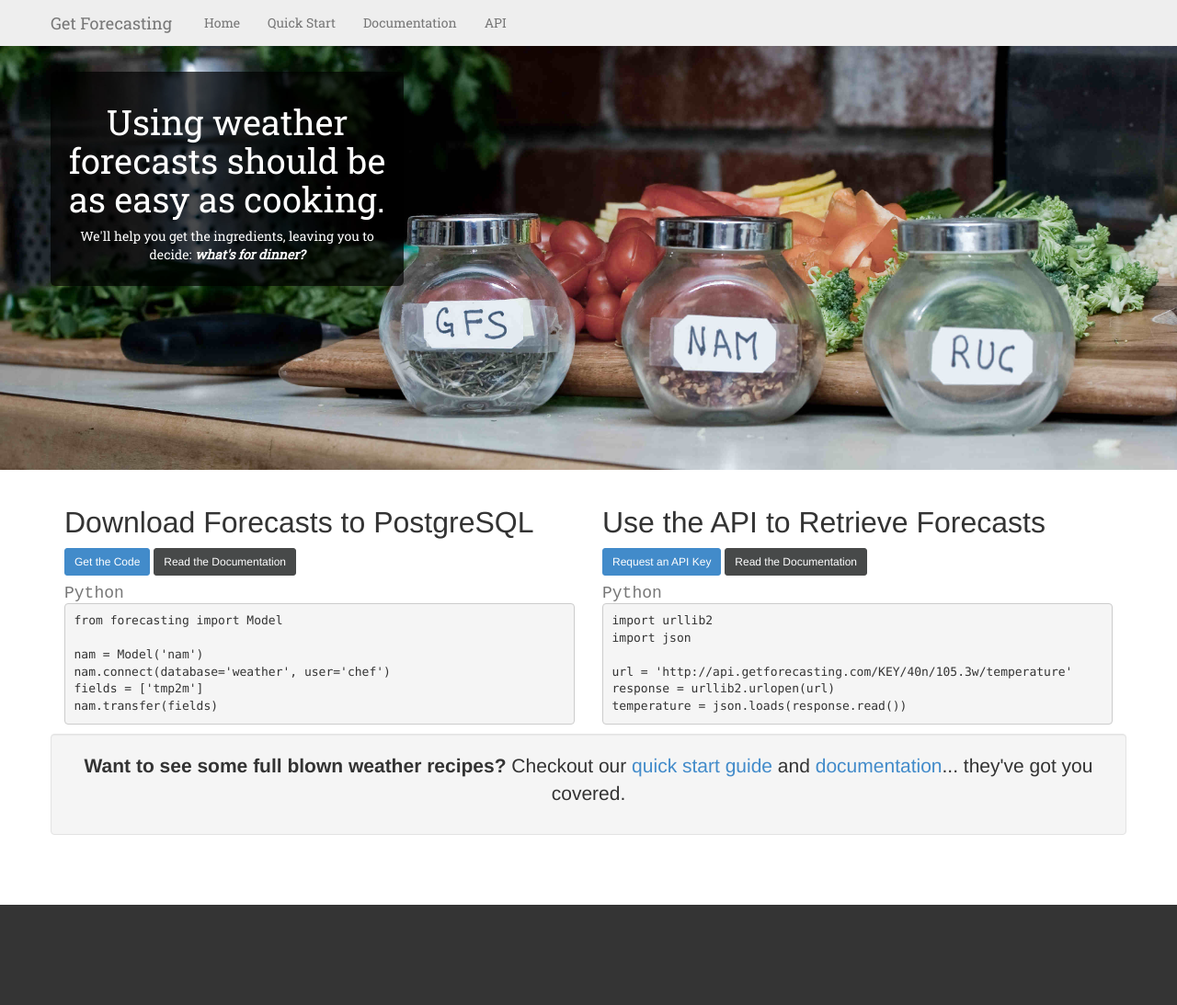
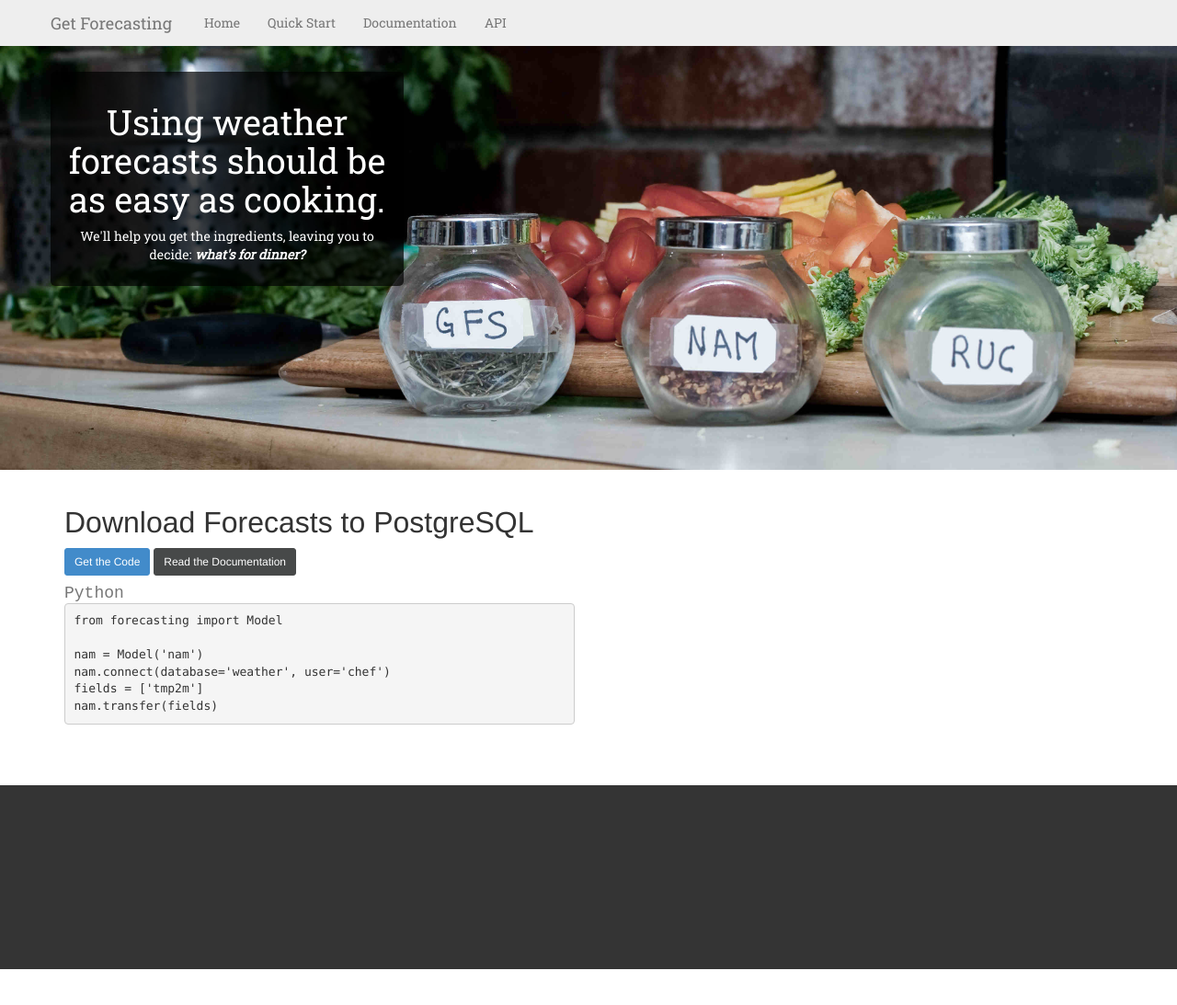
Before and after one commit to sAlexander/forecasting, a Jekyll site: the page built from index.html, in a window 1280 px wide and 1184 px high. Shown: the top 1093 px of the window at 92% size. Built offline with Jekyll 4.4.1, drawn with Linux system fonts in a browser that asks for light colours; Markdown is read by kramdown in place of the engine named in the settings.

Commit message:
Update index.html

```diff
--- a/index.html
+++ b/index.html
@@ -29,22 +29,4 @@ fields = ['tmp2m']
 nam.transfer(fields)</pre>
     </div>
   </div>
-  <div class="col-12 col-lg-6">
-    <h2>Use the API to Retrieve Forecasts</h2>
-    <a href="/api"><button type="button" class="btn btn-primary btn-small">Request an API Key</button></a>
-    <a href="/documentation/Api"><button type="button" class="btn btn-default btn-small">Read the Documentation</button></a>
-    <h4 class="code-header">Python</h4>
-    <div class="code">
-      <pre data-language="python">import urllib2
-import json
-
-url = 'http://api.getforecasting.com/KEY/40n/105.3w/temperature'
-response = urllib2.urlopen(url)
-temperature = json.loads(response.read())</pre>
-    </div>
-  </div>
-  <div class="col-12 well text-center" style="font-size: 1.5em;">
-    <p><strong>Want to see some full blown weather recipes?</strong> Checkout our <a href="/documentation/quick-start/">quick start guide</a> and <a href="/documentation">documentation</a>... they've got you covered.</p>
-  </div>
-
 </div> <!-- /container -->
```
